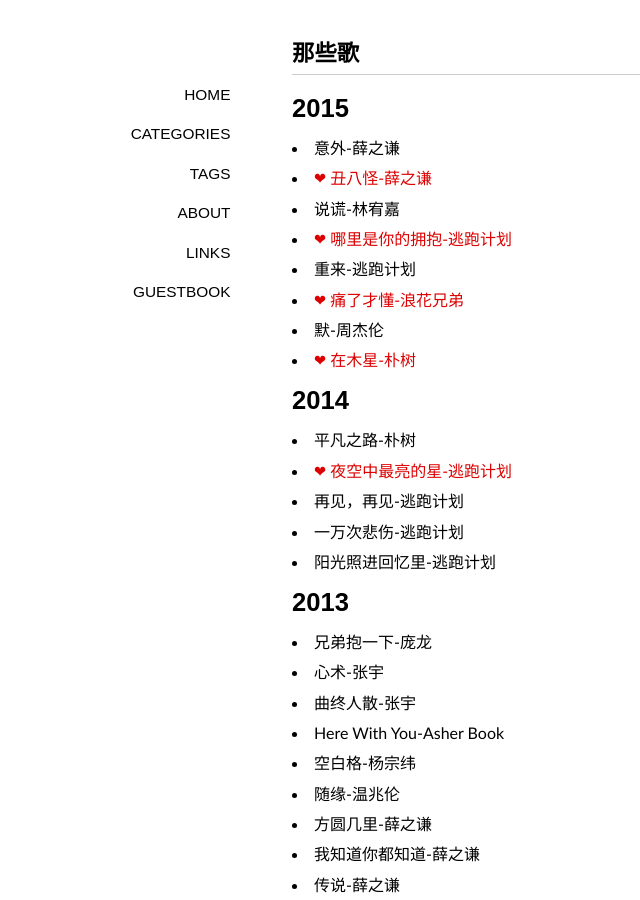
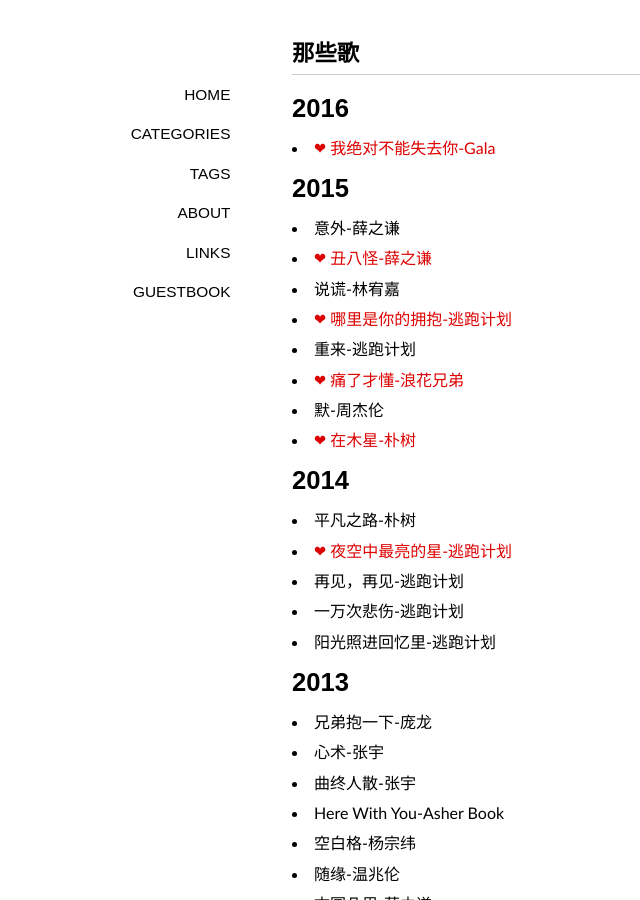
Before and after one commit to ohmyfish/ohmyfish.github.io, a Jekyll site: the page built from _posts/2015-09-01-那些歌.md, in a window 1280 px wide and 900 px high. Shown: the whole window, without its empty margins (48-688 px from the left). Built offline with Jekyll 4.4.1, drawn with Linux system fonts in a browser that asks for light colours; nearby versions of some CDN libraries; some web fonts are replaced; library files that are not in the unit come from our copies; comment, search, counter and statistics services are not loaded.

Commit message:
ohmyfishcommit

```diff
--- a/_posts/2015-09-01-那些歌.md
+++ b/_posts/2015-09-01-那些歌.md
@@ -4,6 +4,10 @@ title: 那些歌
 categories: [旧时光]
 tags: [墨写旧时光]
 ---
+
+# 2016
+
+- [❤ 我绝对不能失去你-Gala](http://music.163.com/#/song?id=29535690)
 
 # 2015
 
```
